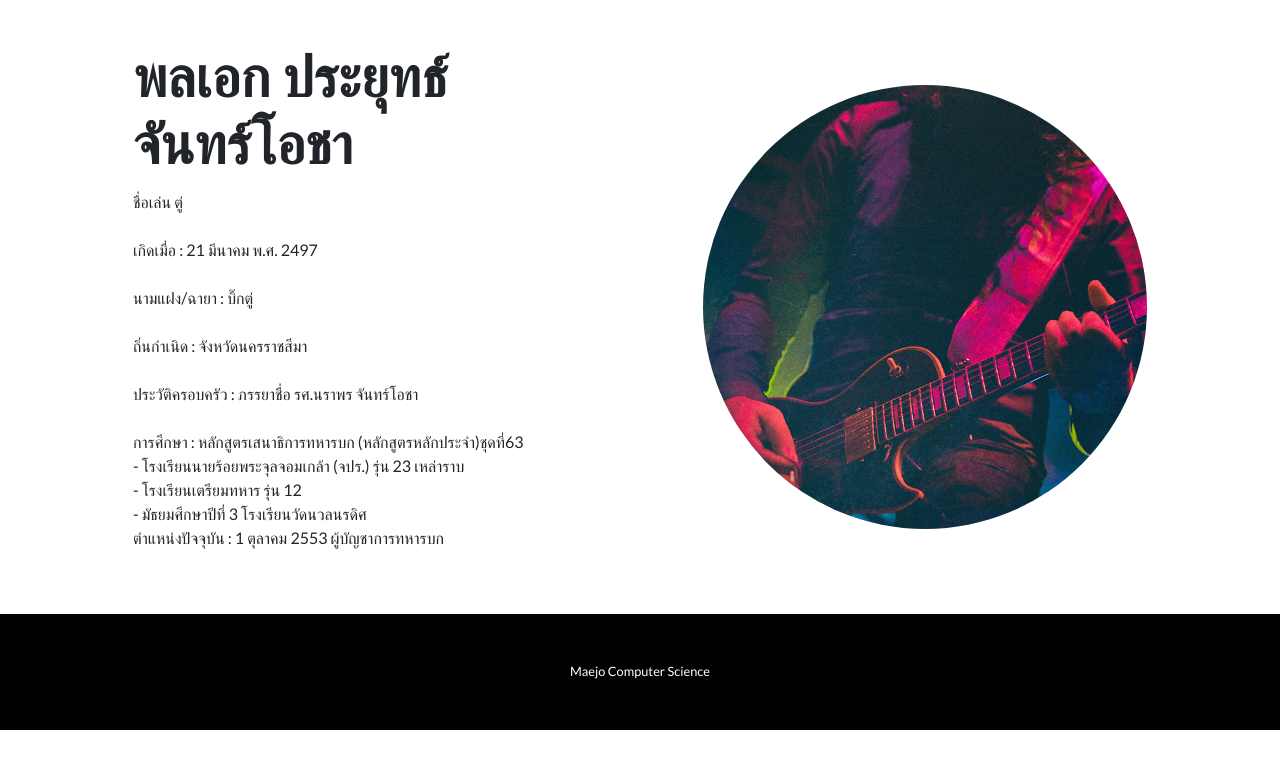
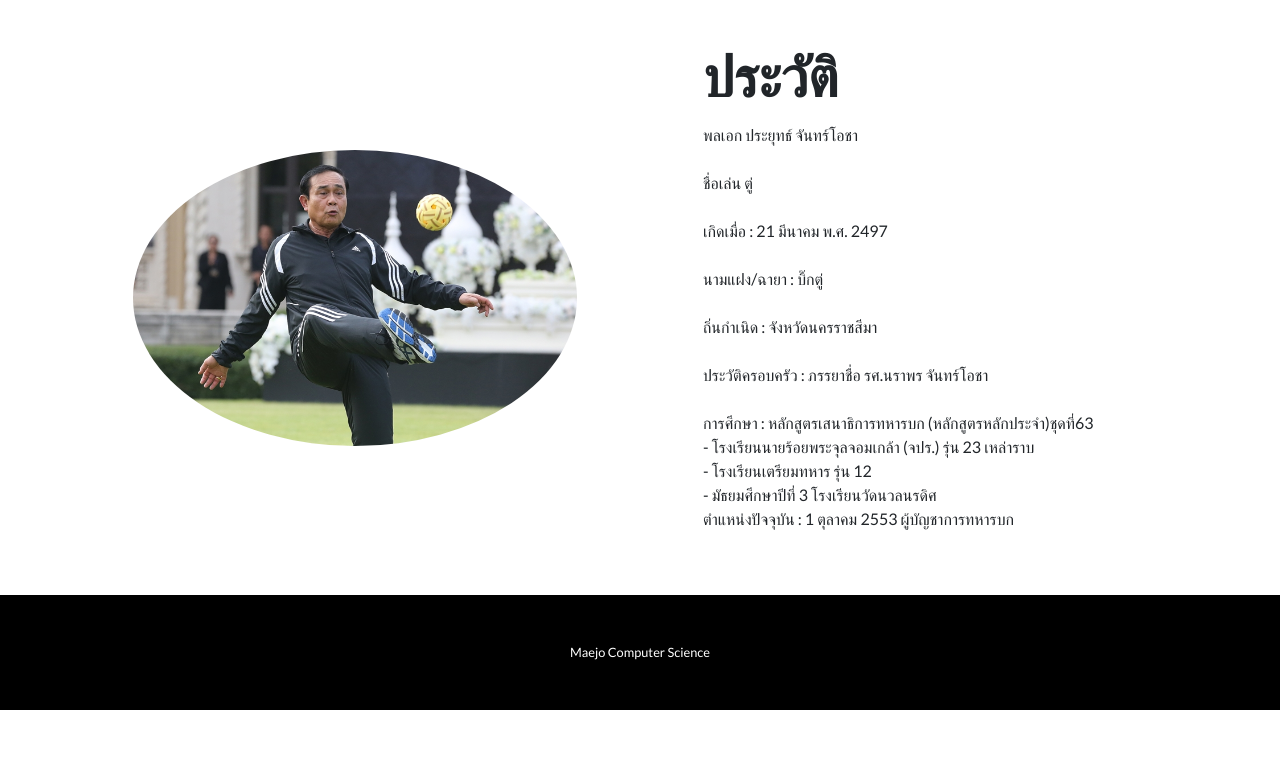
Before and after one commit to PratchayaKhunsee/SELab01, a website: page index.html in a window 1280 px wide. Drawn offline with Linux system fonts and the light colour scheme.

Commit message:
เพิ่มรูปลุง

```diff
--- a/index.html
+++ b/index.html
@@ -28,15 +28,16 @@
     <section>
       <div class="container">
         <div class="row align-items-center">
-          <div class="col-lg-6 order-lg-2">
+          <div class="col-lg-6 center-lg-2">
             <div class="p-5">
-              <img class="img-fluid rounded-circle" src="img/03.jpg" alt="">
+              <img class="img-fluid rounded-circle" src="img/big2.jpg" alt="">
             </div>
           </div>
           <div class="col-lg-6 order-lg-1">
             <div class="p-5">
-              <h2 class="display-4">พลเอก ประยุทธ์ จันทร์โอชา</h2>
-              <p>ชื่อเล่น ตู่ <br><br>
+              <h3 class="display-4">ประวัติ</h3>
+              <p>พลเอก ประยุทธ์ จันทร์โอชา<br><br>
+                ชื่อเล่น ตู่ <br><br>
                 เกิดเมื่อ : 21 มีนาคม พ.ศ. 2497<br><br>
                 นามแฝง/ฉายา : บิ๊กตู่<br><br>
                 ถิ่นกำเนิด : จังหวัดนครราชสีมา<br><br>
```
Also changed, not shown: img/big2.jpg (added).
